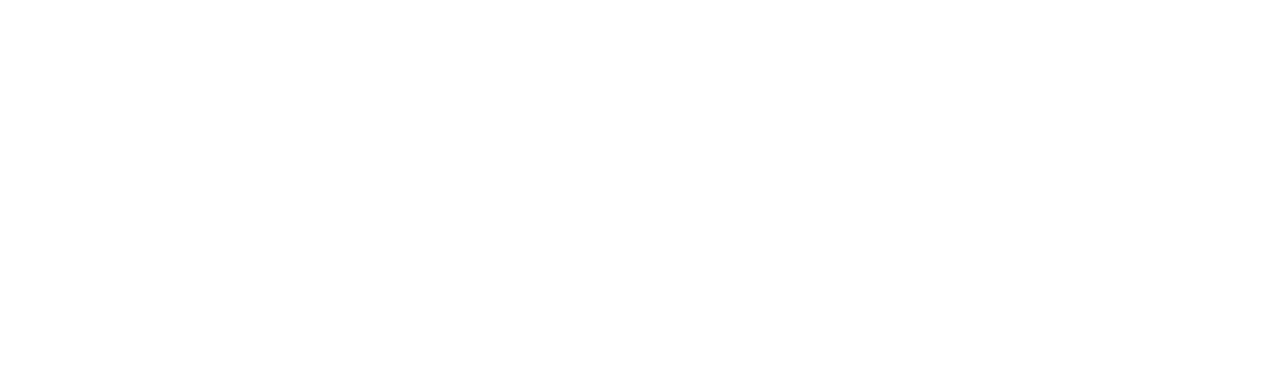
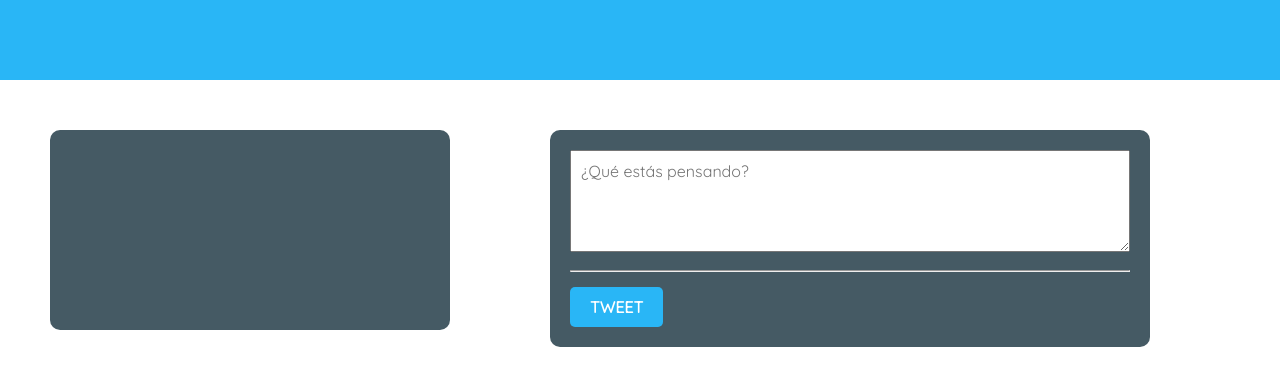
Before and after one commit to Amlexandria/TWITTER, a plain HTML site: page index.html in a window 1280 px wide. Drawn offline with Linux system fonts and the light colour scheme.

Commit message:
Se agrega el maquetado básico de la página.

```diff
--- a/css/main.css
+++ b/css/main.css
@@ -0,0 +1,75 @@
+/*RESET*/
+html {
+  font-size: 62.5%;
+}
+
+body {
+  margin: 0;
+  padding: 0;
+}
+
+header {
+  background-color: #29B6F6;
+  height: 8rem;
+  width: 100%;
+}
+
+main {
+  width: 100%;
+  display: inline-block;
+  position: relative;
+  padding: 0;
+  margin: 0;
+}
+
+/*SECTIONS*/
+.sections {
+  background-color: #455A64;
+  box-sizing: border-box;
+  border-radius: 1rem;
+  padding: 2rem;
+  width: 40rem;
+  display: inline-block;
+  margin: 5rem;
+}
+
+/*TIPOGRAFIAS*/
+
+.font1 {
+  font-family: 'Quicksand', sans-serif;
+  color: white;
+}
+
+/*PROFILE*/
+section#profile {
+  box-sizing: border-box;
+  height: 20rem;
+}
+
+/*SECTION OF THE FORM*/
+section#section-of-the-form {
+  box-sizing: border-box;
+  position: absolute;
+  top: 0;
+  width: 60rem;
+  font-family: 'Quicksand', sans-serif;
+}
+
+textarea {
+  width: 56rem;
+  font-family: 'Quicksand', sans-serif;
+  font-size: 12pt;
+  outline: none;
+  box-sizing: border-box;
+  padding: 1rem;
+  margin-bottom: 1rem;
+}
+
+button {
+  background-color: #29B6F6;
+  border: none;
+  border-radius: .5rem;
+  padding: 1rem 2rem;
+  font-size: 12pt;
+  margin-top: 1rem;
+}
--- a/index.html
+++ b/index.html
@@ -2,7 +2,7 @@
 <html lang="en" dir="ltr">
   <head>
     <meta charset="utf-8">
-    <title></title>
+    <title>TWITTER</title>
     <link rel="stylesheet" href="https://use.fontawesome.com/releases/v5.0.13/css/all.css" integrity="sha384-DNOHZ68U8hZfKXOrtjWvjxusGo9WQnrNx2sqG0tfsghAvtVlRW3tvkXWZh58N9jp" crossorigin="anonymous">
     <link href="https://fonts.googleapis.com/css?family=Nunito|Quicksand" rel="stylesheet">
     <link rel="stylesheet" href="css/main.css">
@@ -10,10 +10,12 @@
   <body>
     <header></header>
     <main>
-      <section id="perfil"></section>
-      <section>
-        <form class="" action="index.html" method="post">
-
+      <section id="profile" class="sections"></section>
+      <section id="section-of-the-form" class="sections">
+        <form id="form"  action="index.html" method="post">
+          <textarea id="text-area" name="name" rows="4" cols="50" placeholder="¿Qué estás pensando?"></textarea>
+          <hr>
+          <button id="button-tweet" class="font1" type="button" name="button"><strong>TWEET</strong></button>
         </form>
       </section>
     </main>
--- a/js/app.js
+++ b/js/app.js
@@ -0,0 +1,9 @@
+var tweetButton = document.getElementById("button-tweet");
+var tweet = document.getElementById("text-area").value;
+
+//CREANDO EL TWEET QUE DESENCADENA EL EVENTO "TWEET BUTTON"
+
+tweetButton.addEventListener("click", function(){
+
+
+});//cerranndo tweetButton
```
